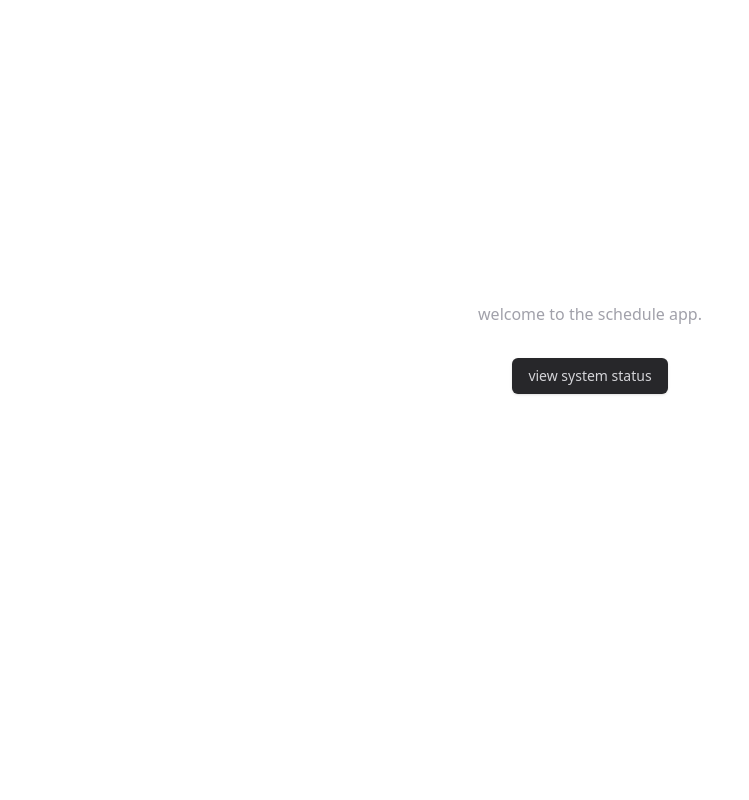
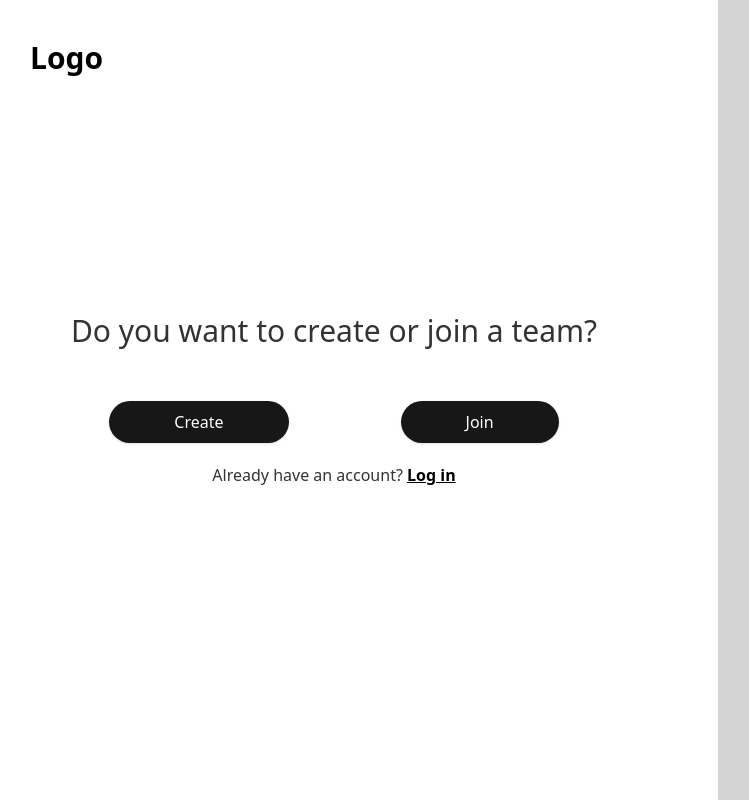
Before and after one commit to LaurierCS/ScheduleApp, a React (Vite) app in the folder frontend/: page /create-or-join-team in a window 1280 px wide. Before the commit this address led to /. Shown: the whole page, without its empty margins (50-799 px from the left). Built offline with nearby package versions, Linux system fonts and the light colour scheme; no server answers.

Commit message:
Implement mockup

```diff
--- a/frontend/src/App.tsx
+++ b/frontend/src/App.tsx
@@ -3,6 +3,7 @@ import StatusDashboard from '@/components/StatusDashboard'
 import Home from '@/components/Home'
 import SignupForm from "@/components/SignupForm";
 import SigninForm from '@/components/SigninForm';
+import CreateOrJoinTeam from './components/CreateOrJoinTeam';
 
 function App() {
 	return (
@@ -13,6 +14,7 @@ function App() {
 				<Route path="/status" element={<StatusDashboard />} />
 				<Route path="/signup" element={<SignupForm />} />
 				<Route path="/signin" element={<SigninForm />} />
+				<Route path="/create-or-join-team" element={<CreateOrJoinTeam />} />
 				<Route path="*" element={<Navigate to="/" replace />} />
 			</Routes>
 		</Router>
--- /dev/null
+++ b/frontend/src/components/CreateOrJoinTeam.tsx
@@ -0,0 +1,38 @@
+import { Button } from "./ui/button";
+import { Link } from "react-router-dom";
+
+export default function CreateOrJoinTeam() {
+    return (
+        <div className="flex overflow-hidden">
+            <div className="w-3/5">
+                <div className="flex items-center absolute top-10 left-20">
+                    <div className="text-black font-bold text-3xl">
+                        Logo
+                    </div>
+                </div>
+                <div className="flex flex-col justify-center items-center gap-5 h-full">
+                    <div className="text-3xl font-medium">
+                        Do you want to create or join a team?
+                    </div>
+                    <div className="flex gap-28 mt-8">
+                        <Button size="lg" className="rounded-3xl px-16 py-5">
+                            <Link className="text-white hover:text-white text-base" to="/">
+                                Create
+                            </Link>
+                        </Button>
+                        <Button size="lg" className="rounded-3xl px-16 py-5">
+                            <Link className="text-white hover:text-white text-base" to="/">
+                                Join
+                            </Link>
+                        </Button>
+                    </div>
+                    <div className="text-base px-2">
+                        Already have an account? <Link className="font-bold text-black underline" to="/signin">Log in</Link>
+                    </div>
+                </div>
+            </div>
+            <div className="w-2/5 h-screen bg-neutral-300"></div>
+
+        </div>
+    );
+}
```
